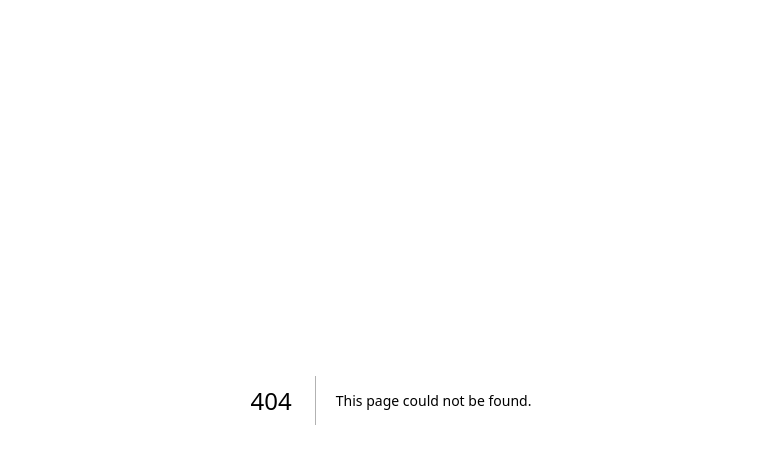
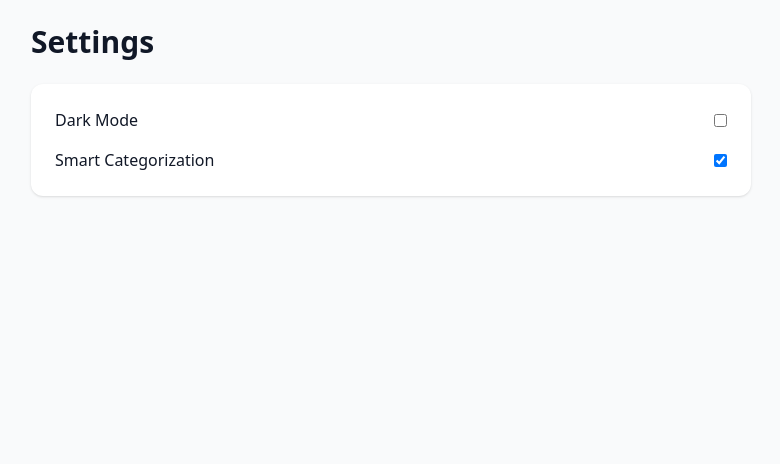
Before and after one commit to cobb225/finova, a Next.js app: page /settings in a window 1280 px wide. Before the commit this address had no page. Shown: the top 464 px of the page, without its empty margins (249-1029 px from the left). Built offline with nearby package versions, Linux system fonts and the light colour scheme.

Commit message:
Add Settings page with customization options

```diff
--- /dev/null
+++ b/src/app/settings/page.tsx
@@ -0,0 +1,36 @@
+"use client";
+
+import { useState } from "react";
+
+export default function SettingsPage() {
+  const [darkMode, setDarkMode] = useState(false);
+  const [smartCategorization, setSmartCategorization] = useState(true);
+
+  return (
+    <main className="p-6 max-w-3xl mx-auto">
+      <h1 className="text-3xl font-bold mb-6">Settings</h1>
+
+      <div className="bg-white p-6 rounded-xl shadow space-y-4">
+        <div className="flex justify-between items-center">
+          <span>Dark Mode</span>
+          <input
+            type="checkbox"
+            checked={darkMode}
+            onChange={() => setDarkMode(!darkMode)}
+          />
+        </div>
+
+        <div className="flex justify-between items-center">
+          <span>Smart Categorization</span>
+          <input
+            type="checkbox"
+            checked={smartCategorization}
+            onChange={() =>
+              setSmartCategorization(!smartCategorization)
+            }
+          />
+        </div>
+      </div>
+    </main>
+  );
+}
```
